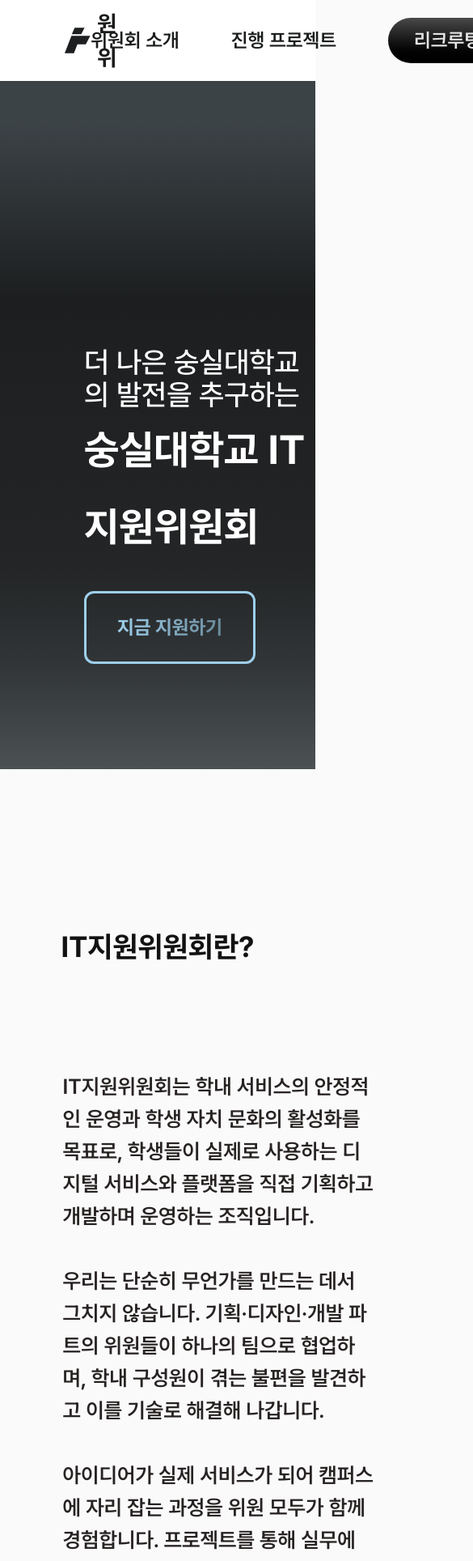
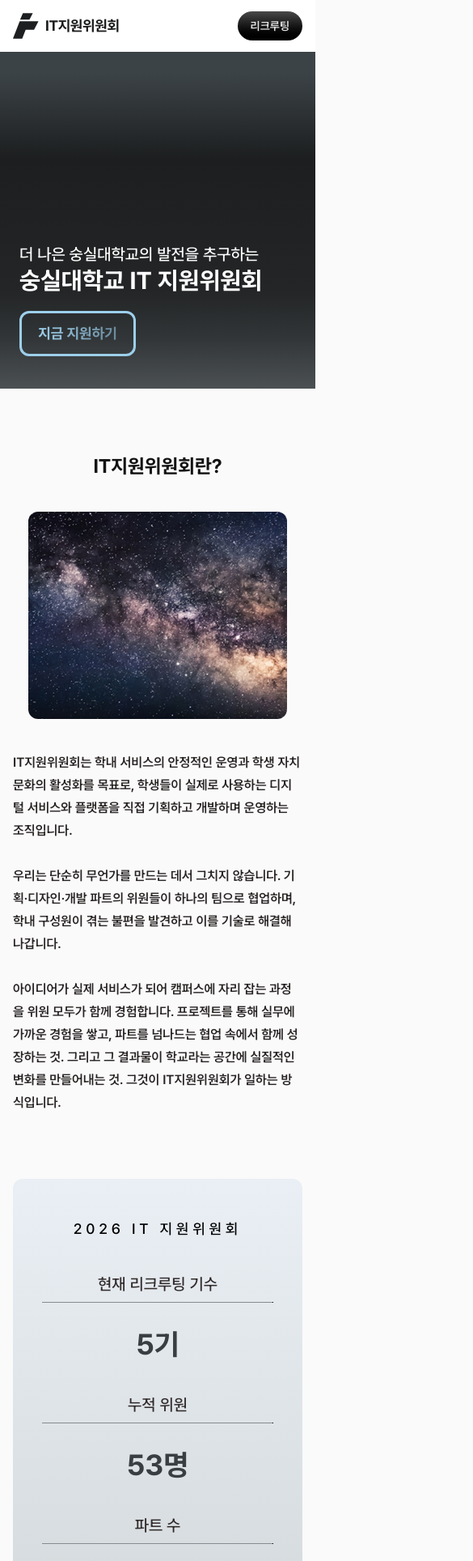
Before and after one commit to ssu-student-union/ssu-it-landing, a Next.js app: page / in a window 390 px wide. Shown: the top 1928 px of the page at 81% size, 585 px wide, since content can reach past the window. Built offline with nearby package versions, Linux system fonts and the light colour scheme.

Commit message:
feat(responsive): 전체 섹션 반응형 레이아웃 및 여백/폰트 조정

```diff
--- a/src/app/_components/About.tsx
+++ b/src/app/_components/About.tsx
@@ -16,45 +16,47 @@
 
 export const About = () => {
   return (
-    <section className="flex flex-col items-center gap-83 pt-50">
-      <div className="flex flex-col items-center gap-33">
-        <h2 className="text-4xl font-bold text-[#121212]">IT지원위원회란?</h2>
-        <div className="flex w-full gap-25 items-center">
-          <div className="relative h-[37.375rem] w-[26rem] overflow-hidden rounded-xl">
+    <section className="flex flex-col items-center gap-20 px-4 pt-20 sm:gap-28 sm:px-8 sm:pt-32 lg:gap-83 lg:px-0 lg:pt-50">
+      <div className="flex flex-col items-center gap-10 sm:gap-16 lg:gap-33">
+        <h2 className="text-2xl font-bold text-[#121212] sm:text-3xl lg:text-3xl min-[1440px]:text-4xl">
+          IT지원위원회란?
+        </h2>
+        <div className="flex w-full flex-col items-center gap-10 sm:gap-16 lg:flex-row lg:gap-25">
+          <div className="relative h-64 w-full max-w-80 shrink-0 overflow-hidden rounded-xl sm:h-96 sm:max-w-96 lg:h-[37.375rem] lg:w-[26rem] lg:max-w-none">
             <Image
               src={aboutPhoto}
               alt="IT지원위원회 소개 사진"
               fill
-              sizes="416px"
+              sizes="(min-width: 1024px) 416px, (min-width: 640px) 384px, 320px"
               className="object-cover"
             />
           </div>
 
-          <p className="max-w-[36.625rem] whitespace-pre-line font-semibold text-[1.625rem] text-[#282323] leading-[2.5rem]">
+          <p className="max-w-[36.625rem] whitespace-pre-line font-semibold text-base text-[#282323] leading-[1.75rem] sm:text-xl sm:leading-[2rem] lg:text-xl lg:leading-[2rem] min-[1440px]:text-[1.625rem] min-[1440px]:leading-[2.5rem]">
             {INTRO_PARAGRAPH}
           </p>
         </div>
       </div>
 
       <div
-        className="flex w-full flex-col items-center gap-25 rounded-t-xl px-37 pt-20 pb-36"
+        className="flex w-full flex-col items-center gap-10 rounded-t-xl px-6 pt-12 pb-16 sm:gap-16 sm:px-12 sm:pt-16 sm:pb-24 lg:gap-25 lg:px-37 lg:pt-20 lg:pb-36"
         style={{
           background:
             "linear-gradient(180deg, rgba(169, 195, 224, 0.20) 0%, rgba(53, 80, 92, 0.20) 100%)",
         }}
       >
-        <h3 className="text-center font-medium text-[2rem] text-black tracking-[1.08rem]">
+        <h3 className="text-center font-medium text-lg text-black tracking-[0.3rem] sm:text-2xl sm:tracking-[0.6rem] lg:text-2xl lg:tracking-[0.6rem] min-[1440px]:text-[2rem] min-[1440px]:tracking-[1.08rem]">
           2026 IT 지원위원회
         </h3>
 
-        <div className="grid w-full grid-cols-1 gap-16 sm:grid-cols-3">
+        <div className="grid w-full grid-cols-1 gap-10 sm:grid-cols-3 sm:gap-8 lg:gap-16">
           {STATS.map((stat) => (
             <div
               key={stat.label}
-              className="flex flex-col items-center gap-16 whitespace-nowrap"
+              className="flex flex-col items-center gap-8 whitespace-nowrap sm:gap-10 lg:gap-16"
             >
               <div className="flex w-full flex-col items-center gap-2">
-                <p className="font-medium text-[2rem] text-[#312a2a]">
+                <p className="font-medium text-xl text-[#312a2a] sm:text-2xl lg:text-2xl min-[1440px]:text-4xl">
                   {stat.label}
                 </p>
                 <div className="h-px w-full max-w-71.5 bg-[#858C90] border-r" />
--- a/src/app/_components/Faq.tsx
+++ b/src/app/_components/Faq.tsx
@@ -31,22 +31,22 @@
 
 export const Faq = () => {
   return (
-    <section className="flex flex-col items-center gap-10 bg-[#fafafa] px-4 py-32">
-      <h2 className="w-full max-w-4xl font-bold text-[#262323] text-[2rem]">
+    <section className="flex flex-col items-center gap-6 bg-[#fafafa] px-4 py-16 sm:gap-8 sm:py-24 lg:gap-10 lg:py-32">
+      <h2 className="w-full max-w-4xl font-bold text-[#262323] text-xl sm:text-2xl lg:text-2xl min-[1440px]:text-[2rem]">
         FAQ/ 답변
       </h2>
 
-      <Accordion className="flex w-full max-w-4xl flex-col gap-4">
+      <Accordion className="flex w-full max-w-4xl flex-col gap-3 sm:gap-4">
         {FAQ_ITEMS.map((item) => (
           <AccordionItem
             key={item.question}
             id={item.question}
-            className="w-full overflow-hidden rounded-[1.875rem] bg-[#f6f6f6]"
-            triggerClassName="flex h-[5.5625rem] w-full items-center justify-between px-8"
-            panelClassName="px-8 pb-8 text-lg text-[#4a4a4a] leading-relaxed"
+            className="w-full overflow-hidden rounded-2xl bg-[#f6f6f6] sm:rounded-[1.875rem]"
+            triggerClassName="flex min-h-16 w-full items-center justify-between gap-4 px-5 py-4 sm:min-h-20 sm:px-8 lg:h-[5.5625rem] lg:py-0"
+            panelClassName="px-5 pb-5 text-sm text-[#4a4a4a] leading-relaxed sm:px-8 sm:pb-8 sm:text-base lg:text-base min-[1440px]:text-lg"
             trigger={
               <>
-                <p className="font-semibold text-[#121212] text-2xl">
+                <p className="text-left font-semibold text-[#121212] text-base sm:text-xl lg:text-xl min-[1440px]:text-2xl">
                   {item.question}
                 </p>
                 <Image
@@ -54,7 +54,7 @@
                   alt=""
                   width={40}
                   height={40}
-                  className="shrink-0 transition-transform duration-300 ease-in-out group-aria-expanded:rotate-180"
+                  className="h-6 w-6 shrink-0 transition-transform duration-300 ease-in-out group-aria-expanded:rotate-180 sm:h-8 sm:w-8 lg:h-8 lg:w-8 min-[1440px]:h-10 min-[1440px]:w-10"
                 />
               </>
             }
--- a/src/app/_components/Hero.tsx
+++ b/src/app/_components/Hero.tsx
@@ -9,7 +9,7 @@
 export const Hero = () => {
   return (
     <section
-      className="relative h-212.5 overflow-hidden"
+      className="relative h-[26rem] overflow-hidden sm:h-[32rem] lg:h-212.5"
       style={{ backgroundImage: DARK_SECTION_GRADIENT }}
     >
       {/* 장식용 반짝임 아이콘 (Figma: Vector, 3개) - src/assets/images/hero-sparkle.svg 추가 후 next/image로 교체 */}
@@ -53,13 +53,13 @@
         />
       </div>
 
-      <div className="absolute bottom-32.5 left-26 z-10 flex flex-col gap-8">
-        <h1 className="text-white leading-[1.9]">
-          <div className=" font-medium text-4xl">
+      <div className="absolute bottom-10 left-6 z-10 flex flex-col gap-5 sm:bottom-16 sm:left-12 sm:gap-6 lg:bottom-32.5 lg:left-26 lg:gap-8">
+        <h1 className="text-white leading-[1.4] sm:leading-[1.6] lg:leading-[1.9]">
+          <div className="font-medium text-xl sm:text-3xl lg:text-3xl min-[1440px]:text-5xl">
             더 나은 숭실대학교의 발전을 추구하는
           </div>
           {/* 장식용 언더라인 스와시 (Figma: Vector15) - src/assets/images/hero-accent-line.svg 추가 후 next/image로 교체 */}
-          <div className="font-bold text-[3.125rem]">
+          <div className="font-bold text-3xl sm:text-5xl lg:text-5xl min-[1440px]:text-6xl">
             숭실대학교 IT 지원위원회
           </div>
         </h1>
@@ -67,9 +67,9 @@
         {/* 리크루팅 페이지 연결 예정 (실제 경로 미정) */}
         <Link
           href="#"
-          className="flex h-22.5 w-53 items-center justify-center rounded-xl border-[3px] border-[#9dcfeb]"
+          className="flex h-14 w-36 items-center justify-center rounded-xl border-[3px] border-[#9dcfeb] sm:h-18 sm:w-44 lg:h-18 lg:w-44 min-[1440px]:h-24 min-[1440px]:w-56"
         >
-          <span className="bg-gradient-to-r from-[#9dcfeb] to-[#6a8a9c] bg-clip-text font-bold text-2xl text-transparent">
+          <span className="bg-gradient-to-r from-[#9dcfeb] to-[#6a8a9c] bg-clip-text font-bold text-lg text-transparent sm:text-2xl lg:text-2xl min-[1440px]:text-3xl">
             지금 지원하기
           </span>
         </Link>
--- a/src/app/_components/StatCounter.tsx
+++ b/src/app/_components/StatCounter.tsx
@@ -49,7 +49,10 @@
   }, [target, duration]);
 
   return (
-    <p ref={ref} className="text-[4rem] font-bold text-[#383e42]">
+    <p
+      ref={ref}
+      className="text-4xl font-bold text-[#383e42] sm:text-5xl lg:text-5xl min-[1440px]:text-[4rem]"
+    >
       {count}
       {suffix}
     </p>
--- a/src/common/Footer.tsx
+++ b/src/common/Footer.tsx
@@ -9,7 +9,7 @@
 
 export const Footer = () => {
   return (
-    <footer className="flex h-87 w-full flex-col justify-between bg-[#f2f3f4] px-36 py-16">
+    <footer className="flex w-full flex-col justify-between gap-8 bg-[#f2f3f4] px-4 py-10 sm:px-8 sm:py-12 lg:h-87 lg:gap-0 lg:px-36 lg:py-16">
       <div className="flex flex-col gap-5">
         <div className="flex flex-col gap-1.5">
           <div className="flex items-center gap-1">
--- a/src/common/Header.tsx
+++ b/src/common/Header.tsx
@@ -4,30 +4,35 @@
 
 export const Header = () => {
   return (
-    <header className="flex h-25 w-full items-center justify-between px-20 bg-white">
+    <header className="flex h-16 w-full items-center justify-between px-4 bg-white sm:h-20 sm:px-8 lg:h-25 lg:px-20">
       <Link href="/" className="flex items-center gap-2">
-        <Image src={logo} alt="IT지원위원회" className="h-auto w-10" priority />
-        <span className="font-bold text-[#1b1c1c] text-[1.75rem] tracking-[-0.02em]">
+        <Image
+          src={logo}
+          alt="IT지원위원회"
+          className="h-auto w-8 sm:w-9 lg:w-10"
+          priority
+        />
+        <span className="font-bold text-[#1b1c1c] text-lg tracking-[-0.02em] sm:text-xl lg:text-xl min-[1440px]:text-[1.75rem]">
           IT지원위원회
         </span>
       </Link>
 
-      <nav className="flex items-center gap-16">
+      <nav className="flex items-center gap-3 sm:gap-8 lg:gap-16">
         <Link
           href="#"
-          className="font-semibold text-[#1b1c1c] text-2xl whitespace-nowrap"
+          className="hidden font-semibold text-[#1b1c1c] text-lg whitespace-nowrap sm:block lg:text-xl min-[1440px]:text-2xl"
         >
           위원회 소개
         </Link>
         <Link
           href="#"
-          className="font-semibold text-[#1b1c1c] text-2xl whitespace-nowrap"
+          className="hidden font-semibold text-[#1b1c1c] text-lg whitespace-nowrap sm:block lg:text-xl min-[1440px]:text-2xl"
         >
           진행 프로젝트
         </Link>
         <Link
           href="#"
-          className="flex items-center justify-center whitespace-nowrap rounded-4xl bg-gradient-to-b from-[#4a4a4a] to-black px-8 py-3 font-semibold text-[#e5e5e5] text-2xl"
+          className="flex items-center justify-center whitespace-nowrap rounded-4xl bg-gradient-to-b from-[#4a4a4a] to-black px-4 py-2 font-semibold text-[#e5e5e5] text-sm sm:px-6 sm:text-lg lg:px-8 lg:py-3 lg:text-lg min-[1440px]:text-2xl"
         >
           리크루팅
         </Link>
```
Also changed, not shown: src/app/_components/MainProjects.tsx (+14 -11 lines), src/app/_components/PartIntro.tsx (+44 -16 lines).
